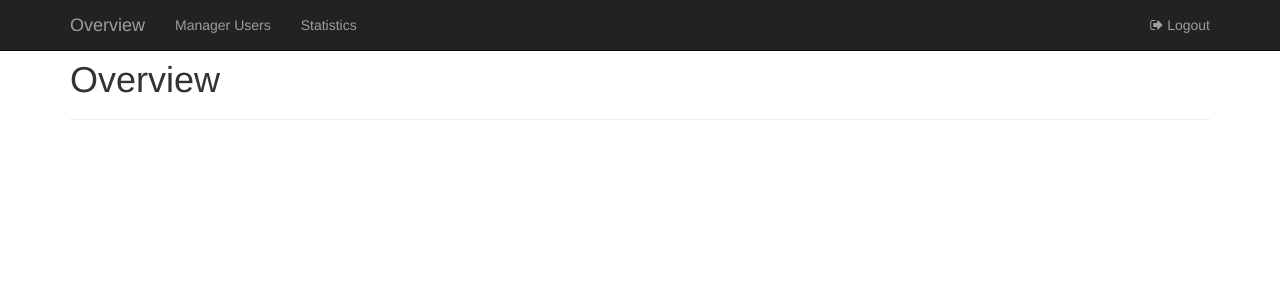
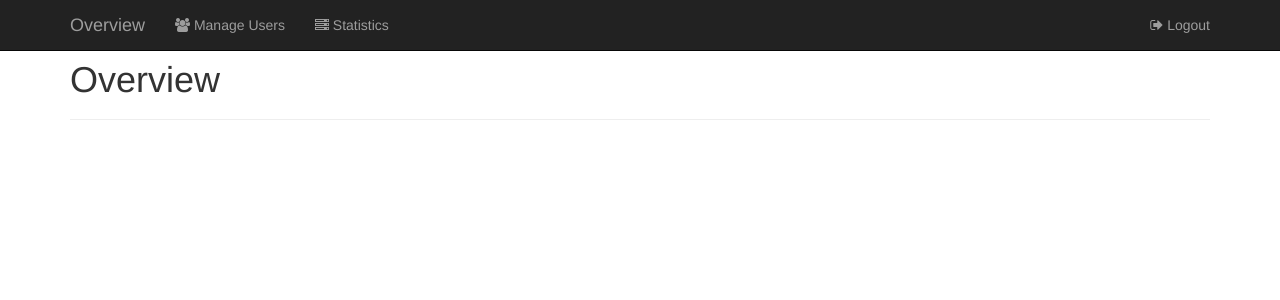
Before and after one commit to mengelbrecht/simple-dav, a PHP site: page /templates/overview.php in a window 1280 px wide. Shown: the top 300 px of the page. Run offline with PHP 8.4, Linux system fonts and the light colour scheme; some libraries are stand-ins or nearby versions.

Commit message:
use more icons in overview

```diff
--- a/templates/overview.php
+++ b/templates/overview.php
@@ -19,8 +19,8 @@
         </div>
         <div class="navbar-collapse collapse navbar-inverse-collapse" id="navbar-main">
             <ul class="nav navbar-nav">
-                <li><a href="?action=users">Manager Users</a></li>
-                <li><a href="?action=statistics">Statistics</a></li>
+                <li><a href="?action=users"><i class="fa fa-users"></i> Manage Users</a></li>
+                <li><a href="?action=statistics"><i class="fa fa-server"></i> Statistics</a></li>
             </ul>
             <ul class="nav navbar-nav navbar-right">
                 <li>
```
